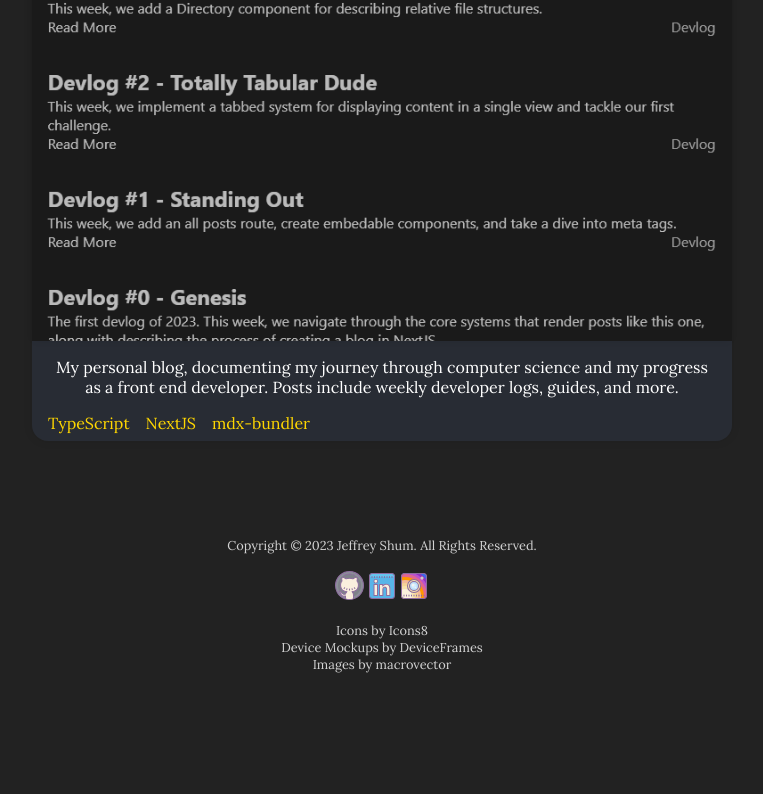
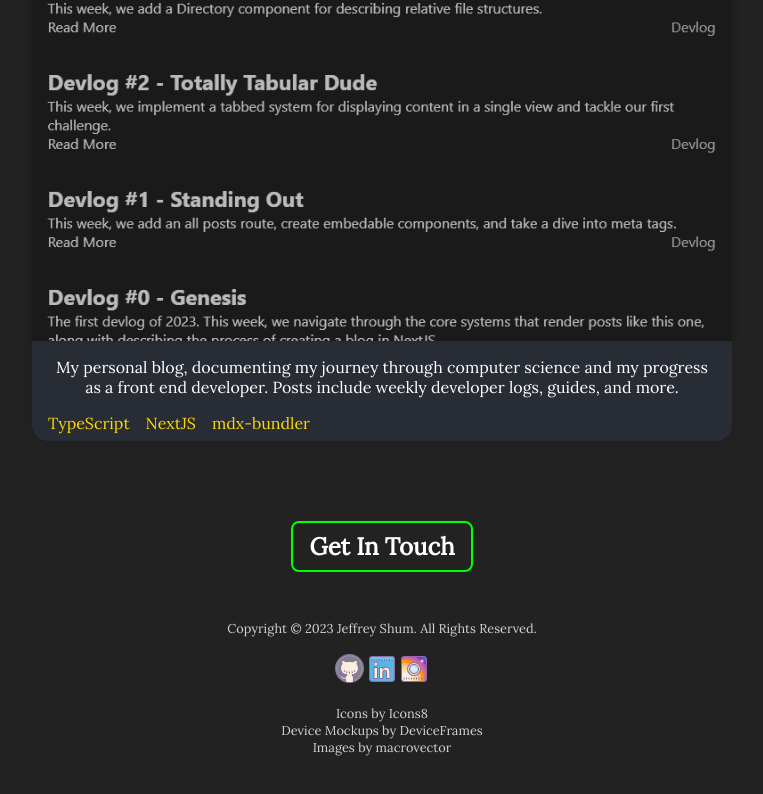
Before and after one commit to jeffreyshum/portfolio-v3, a React (Create React App) app: page / in a window 1280 px wide. Shown: the part 2682-3476 px from the top of the page, without its empty margins (258-1021 px from the left). Before the commit the page ends 3403 px from the top, so only its background shows below. Built offline with nearby package versions, Linux system fonts and the light colour scheme.

Commit message:
Added Contact Section

```diff
--- a/src/Components/App/App.tsx
+++ b/src/Components/App/App.tsx
@@ -1,4 +1,5 @@
 import { FC } from "react"
+import Contact from "../Contact/Contact"
 import Education from "../Education/Education"
 import Experience from "../Experience/Experience"
 import Footer from "../Footer/Footer"
@@ -15,6 +16,7 @@ const App: FC = () => {
 				<Experience />
 				<Education />
 				<Showcase />
+				<Contact />
 				<Footer />
 			</div>
 		</>
--- /dev/null
+++ b/src/Components/Contact/Contact.module.css
@@ -0,0 +1,19 @@
+.contact {
+    text-align: center;
+}
+
+.button {
+    border: 2px solid var(--button-color);
+    background: inherit;
+    color: inherit;
+    border-radius: 0.5rem;
+    padding: 0.5rem 1rem;
+    cursor: pointer;
+}
+
+.button:hover {
+    background: var(--button-select);
+    color: var(--bg-primary);
+    transition: var(--transition);
+    border-color: var(--button-select);
+}
--- /dev/null
+++ b/src/Components/Contact/Contact.tsx
@@ -0,0 +1,16 @@
+import { FC } from "react"
+import styles from "./Contact.module.css"
+
+const Contact: FC = () => {
+	return (
+		<section id="contact" className={styles.contact}>
+			<a href="mailto:jeffreyshum0416@gmail.com">
+				<button className={styles.button}>
+					<h1>Get In Touch</h1>
+				</button>
+			</a>
+		</section>
+	)
+}
+
+export default Contact
```
